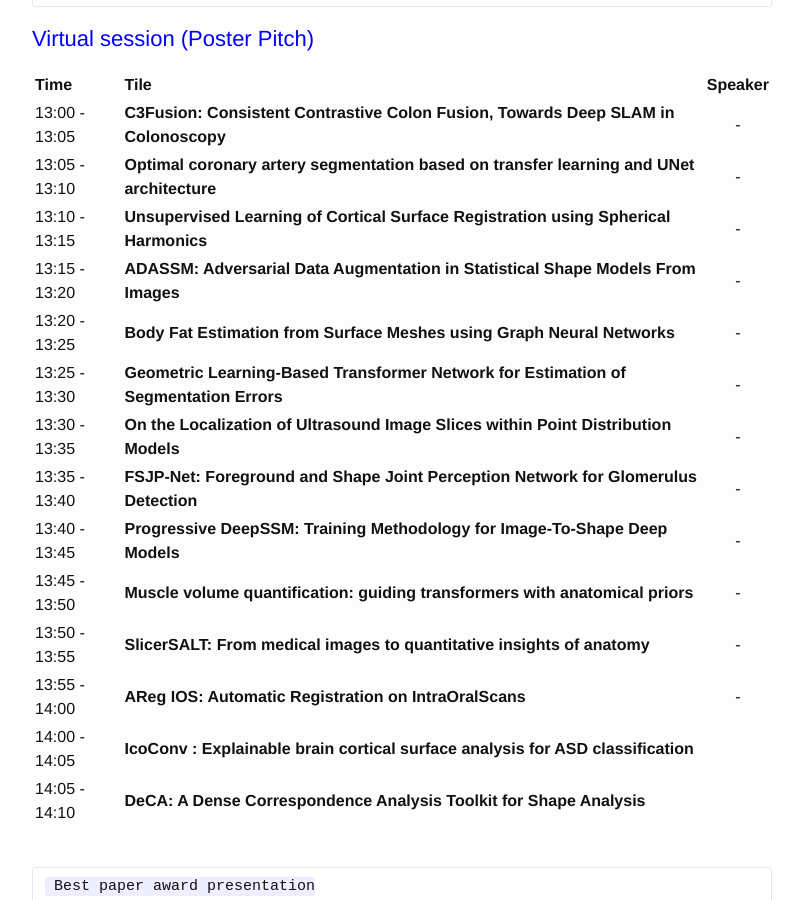
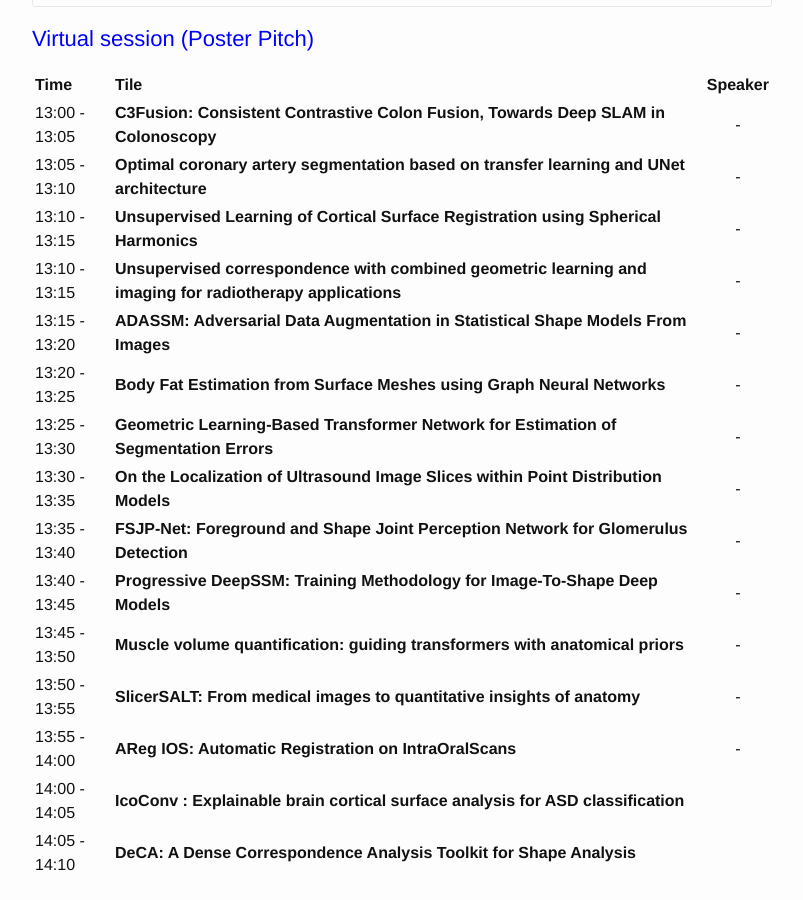
Before and after one commit to shapemi/shapemi.github.io, a Jekyll site: the page built from program/index.md, in a window 1280 px wide and 900 px high, scrolled down 942 px. Shown: the whole window, without its empty margins (238-1041 px from the left). Built offline with Jekyll 4.4.1, drawn with Linux system fonts in a browser that asks for light colours; our own code applies the rules of GitHub Pages for plain Markdown files.

Commit message:
Update index.md

```diff
--- a/program/index.md
+++ b/program/index.md
@@ -50,6 +50,7 @@
 | 13:00 - 13:05 | **C3Fusion: Consistent Contrastive Colon Fusion, Towards Deep SLAM in Colonoscopy**              | -|
 | 13:05 - 13:10 | **Optimal coronary artery segmentation based on transfer learning and UNet architecture**   |   -        |
 | 13:10 - 13:15 | **Unsupervised Learning of Cortical Surface Registration using Spherical Harmonics**                  |    -       |
+| 13:10 - 13:15 | **Unsupervised correspondence with combined geometric learning and imaging for radiotherapy applications**   |    -       |
 | 13:15 - 13:20 | **ADASSM: Adversarial Data Augmentation in Statistical Shape Models From Images**                                     |    -       |
 | 13:20 - 13:25 | **Body Fat Estimation from Surface Meshes using Graph Neural Networks**                                     |    -       |
 | 13:25 - 13:30 | **Geometric Learning-Based Transformer Network for Estimation of Segmentation Errors**                                     |    -       |
```
